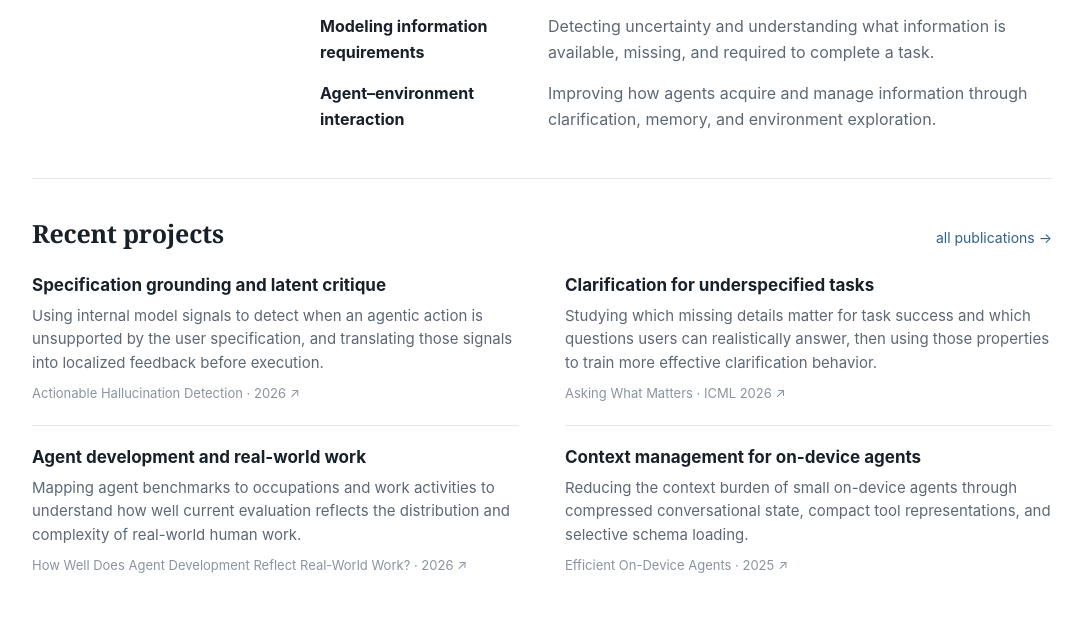
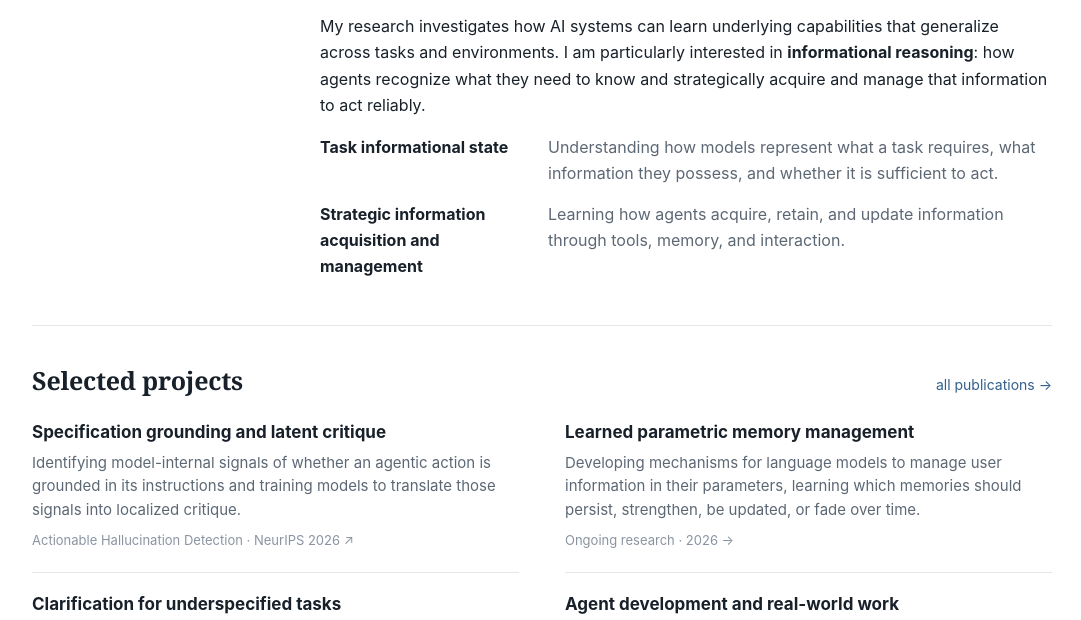
Before and after one commit to sani903/sani903.github.io, a plain HTML site: page index.html in a window 1280 px wide. Shown: the part 506-1126 px from the top of the page, without its empty margins (98-1179 px from the left). Drawn offline with Linux system fonts and the light colour scheme.

Commit message:
Revise bio, research interests, and project listings
Updated the description meta tag and modified bio and research sections to reflect current focus areas. Removed a project related to context management for on-device agents.

```diff
--- a/index.html
+++ b/index.html
@@ -3,7 +3,7 @@
 <head>
   <meta charset="utf-8">
   <meta name="viewport" content="width=device-width, initial-scale=1">
-  <meta name="description" content="Sanidhya Vijayvargiya — Research Engineer at Samsung Research America working on reliable AI agents and capable small language models.">
+  <meta name="description" content="Sanidhya Vijayvargiya — Research Engineer at Samsung Research America studying informational reasoning and transferable capabilities for reliable AI agents.">
   <meta name="color-scheme" content="light dark">
   <title>Sanidhya Vijayvargiya</title>
   <link rel="icon" href="assets/favicon.svg" type="image/svg+xml">
@@ -47,14 +47,15 @@
       <div class="hero-copy">
         <h1 id="intro-title">Sanidhya Vijayvargiya</h1>
         <p class="role">Research Engineer · Samsung Research America</p>
-        <p class="bio">I am a Research Engineer at <a href="https://research.samsung.com/sra" target="_blank" rel="noopener">Samsung Research America</a>, where I work on extending the capabilities of small language models for increasingly complex agentic workflows, with a focus on on-device settings.</p>
+        <p class="bio">I am a Research Engineer at <a href="https://research.samsung.com/sra" target="_blank" rel="noopener">Samsung Research America</a>, where I work on reliable and capable AI agents, with a particular focus on small language models in resource-constrained settings.</p>
         <p class="bio">I received my M.S. in Intelligent Information Systems from the <a href="https://www.lti.cs.cmu.edu/" target="_blank" rel="noopener">Language Technologies Institute at Carnegie Mellon University</a> in 2025, where I was advised by <a href="https://www.phontron.com/" target="_blank" rel="noopener">Prof. Graham Neubig</a>. Before that, I completed my B.E. in Computer Science at <a href="https://www.bits-pilani.ac.in/" target="_blank" rel="noopener">BITS Pilani</a> in 2024.</p>
 
         <div class="research-directions">
           <h2>Research interests</h2>
+          <p class="research-intro">My research investigates how AI systems can learn underlying capabilities that generalize across tasks and environments. I am particularly interested in <strong>informational reasoning</strong>: how agents recognize what they need to know and strategically acquire and manage that information to act reliably.</p>
           <dl class="direction-list">
-            <div class="direction"><dt>Modeling information requirements</dt><dd>Detecting uncertainty and understanding what information is available, missing, and required to complete a task.</dd></div>
-            <div class="direction"><dt>Agent–environment interaction</dt><dd>Improving how agents acquire and manage information through clarification, memory, and environment exploration.</dd></div>
+            <div class="direction"><dt>Task informational state</dt><dd>Understanding how models represent what a task requires, what information they possess, and whether it is sufficient to act.</dd></div>
+            <div class="direction"><dt>Strategic information acquisition and management</dt><dd>Learning how agents acquire, retain, and update information through tools, memory, and interaction.</dd></div>
           </dl>
         </div>
       </div>
@@ -62,14 +63,19 @@
 
     <section class="section" aria-labelledby="projects-title">
       <div class="section-title-row">
-        <h2 id="projects-title">Recent projects</h2>
+        <h2 id="projects-title">Selected projects</h2>
         <a class="section-link" href="publications.html">all publications →</a>
       </div>
       <div class="project-grid">
         <a class="project" href="https://arxiv.org/abs/2608.10430" target="_blank" rel="noopener">
           <h3>Specification grounding and latent critique</h3>
-          <p>Using internal model signals to detect when an agentic action is unsupported by the user specification, and translating those signals into localized feedback before execution.</p>
-          <div class="project-meta">Actionable Hallucination Detection · 2026 ↗</div>
+          <p>Identifying model-internal signals of whether an agentic action is grounded in its instructions and training models to translate those signals into localized critique.</p>
+          <div class="project-meta">Actionable Hallucination Detection · NeurIPS 2026 ↗</div>
+        </a>
+        <a class="project" href="research.html#parametric-memory">
+          <h3>Learned parametric memory management</h3>
+          <p>Developing mechanisms for language models to manage user information in their parameters, learning which memories should persist, strengthen, be updated, or fade over time.</p>
+          <div class="project-meta">Ongoing research · 2026 →</div>
         </a>
         <a class="project" href="https://arxiv.org/abs/2604.14624" target="_blank" rel="noopener">
           <h3>Clarification for underspecified tasks</h3>
@@ -80,11 +86,6 @@
           <h3>Agent development and real-world work</h3>
           <p>Mapping agent benchmarks to occupations and work activities to understand how well current evaluation reflects the distribution and complexity of real-world human work.</p>
           <div class="project-meta">How Well Does Agent Development Reflect Real-World Work? · 2026 ↗</div>
-        </a>
-        <a class="project" href="https://arxiv.org/abs/2511.03728" target="_blank" rel="noopener">
-          <h3>Context management for on-device agents</h3>
-          <p>Reducing the context burden of small on-device agents through compressed conversational state, compact tool representations, and selective schema loading.</p>
-          <div class="project-meta">Efficient On-Device Agents · 2025 ↗</div>
         </a>
       </div>
     </section>
@@ -99,7 +100,7 @@
     </section>
   </main>
 
-  <footer><div class="shell footer-row"><span>© 2026 Sanidhya Vijayvargiya</span><span>Last updated September 2026</span></div></footer>
+  <footer><div class="shell footer-row"><span>© 2026 Sanidhya Vijayvargiya</span><span>Last updated November 2026</span></div></footer>
   <script src="script.js"></script>
 </body>
 </html>
```
